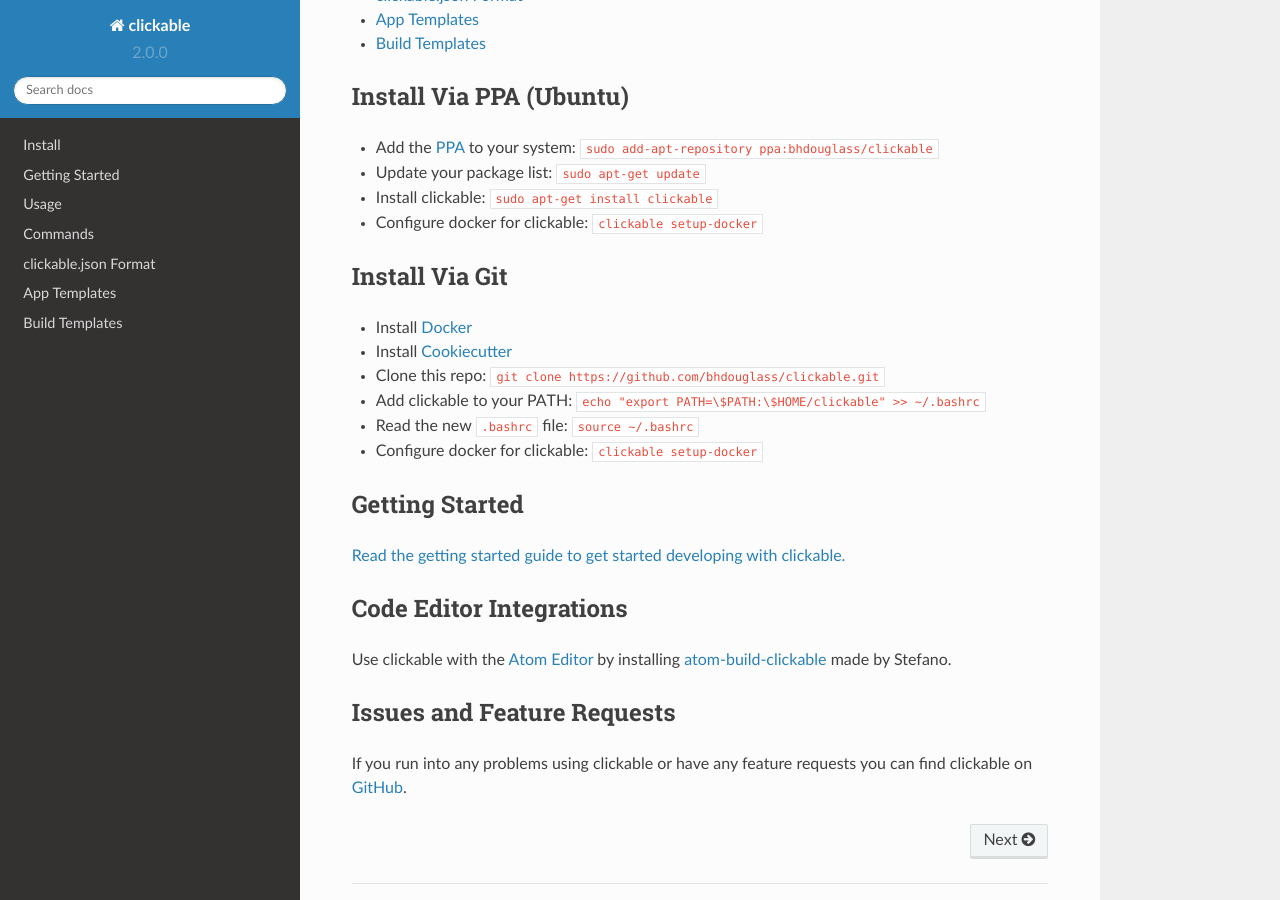
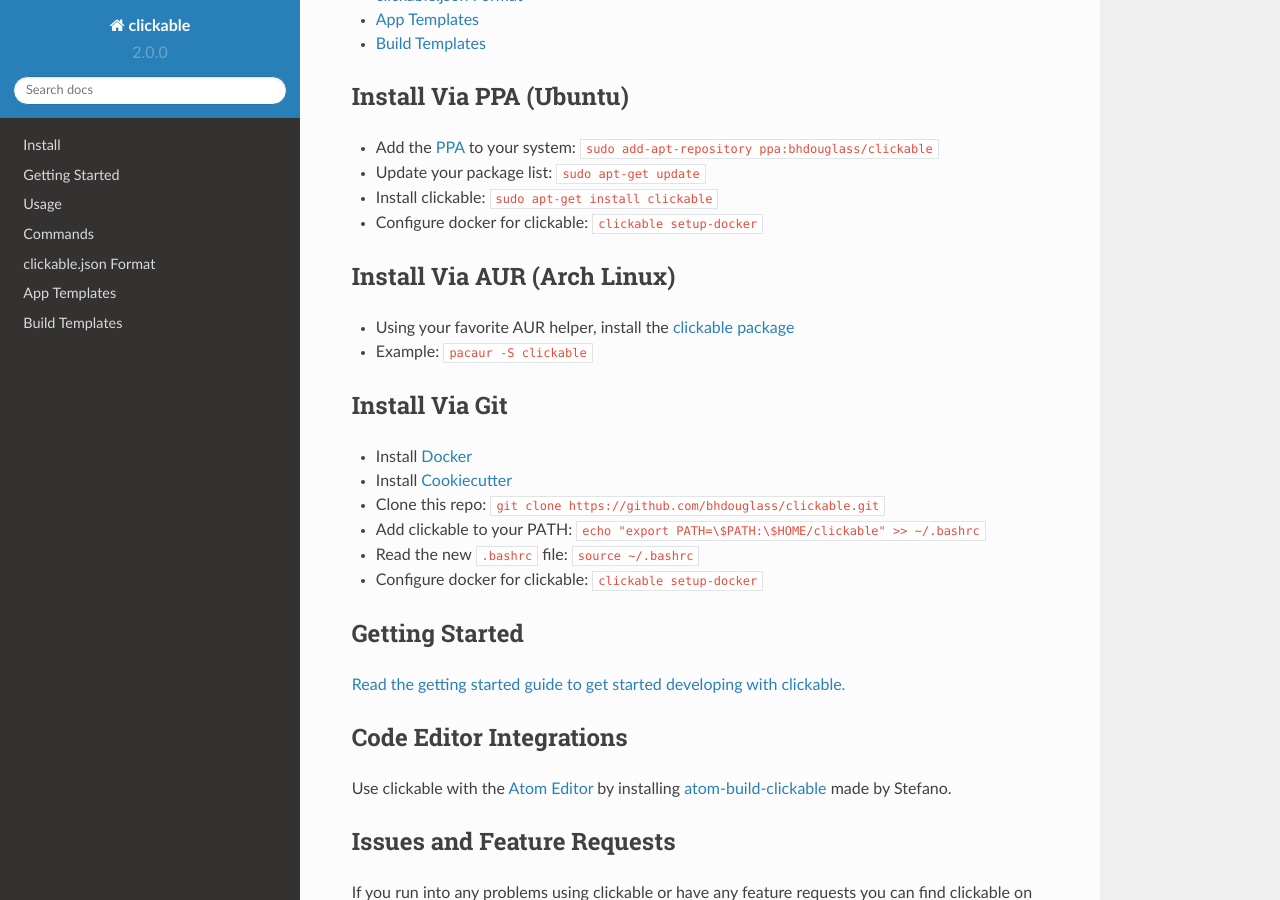
Before and after one commit to bhdouglass/clickable, a Sphinx documentation site: the page built from docs/index.rst, in a window 1280 px wide and 900 px high, scrolled down 496 px. Built offline with Sphinx 7.4.7 and the Read the Docs theme 2.0.0, drawn with Linux system fonts in a browser that asks for light colours.

Commit message:
Added reference to the AUR package

```diff
--- a/docs/index.rst
+++ b/docs/index.rst
@@ -32,6 +32,13 @@
 * Install clickable: ``sudo apt-get install clickable``
 * Configure docker for clickable: ``clickable setup-docker``
 
+
+Install Via AUR (Arch Linux)
+----------------------------
+
+* Using your favorite AUR helper, install the `clickable package <https://aur.archlinux.org/packages/clickable/>`__
+* Example: ``pacaur -S clickable``
+
 Install Via Git
 ---------------
 
--- a/docs/install.rst
+++ b/docs/install.rst
@@ -11,6 +11,12 @@
 * Install clickable: ``sudo apt-get install clickable``
 * Configure docker for clickable: ``clickable setup-docker``
 
+Install Via AUR (Arch Linux)
+----------------------------
+
+* Using your favorite AUR helper, install the `clickable package <https://aur.archlinux.org/packages/clickable/>`__
+* Example: ``pacaur -S clickable``
+
 Install Via Git
 ---------------
 
```
Also changed, not shown: README.md (+5 -0 lines).
